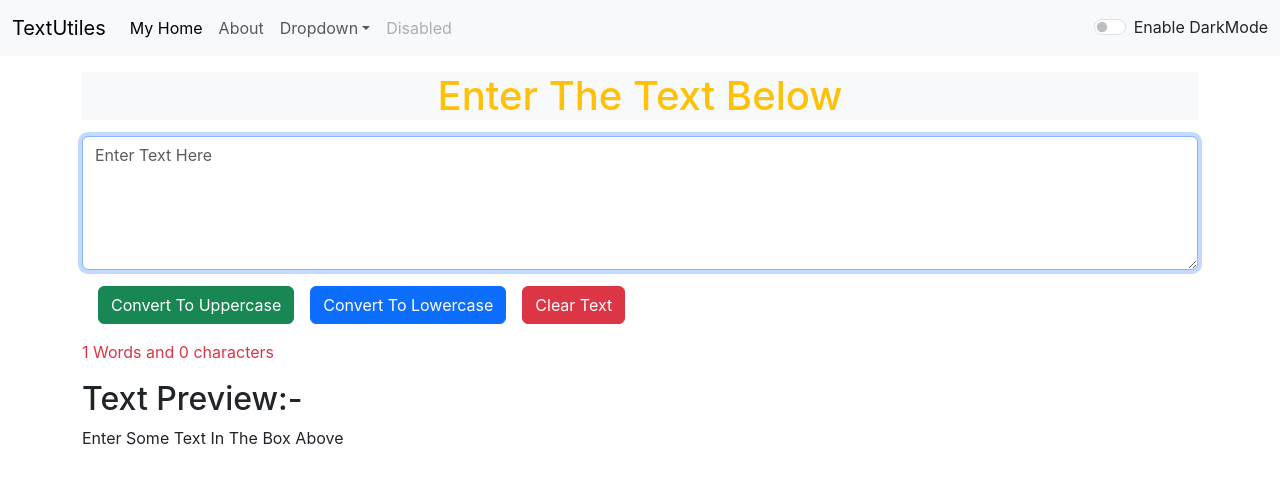
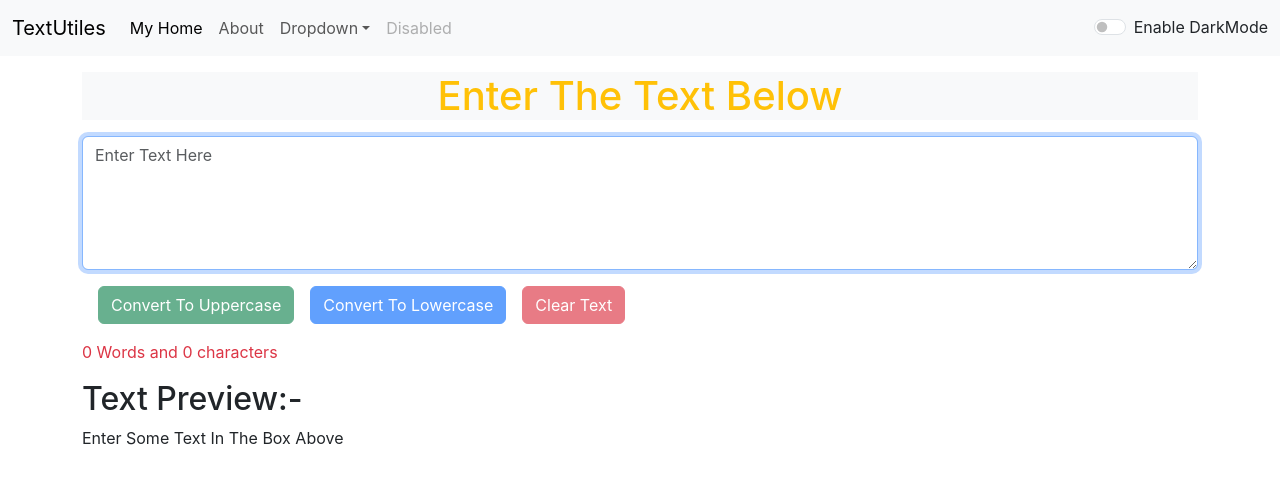
Before and after one commit to bhavyarana/my-react-app, a React (Create React App) app: page / in a window 1280 px wide. Shown: the top 484 px of the page. Built offline with nearby package versions, Linux system fonts and the light colour scheme.

Commit message:
fixed bugs word count and layout shift

```diff
--- a/src/components/Alert.js
+++ b/src/components/Alert.js
@@ -6,7 +6,7 @@ export default function Alert(props) {
     return lower.charAt(0).toUpperCase() + lower.slice(1);
   }
   return (
-    props.alertText && <div>
+    props.alertText && <div style={{ position: `absolute`, width: `100vw` }}>
         <div class={`alert alert-${props.alertText.typ}`} role="alert">
             <strong>{capitalize(props.alertText.typ)}:</strong> {props.alertText.msg}
         </div>
--- a/src/components/Form.js
+++ b/src/components/Form.js
@@ -48,11 +48,11 @@ export default function Form(props) {
     <h1 className={`my-3 text-center text-bg-${props.mode} text-warning`}>{props.heading}</h1>
     <div className="mb-3">
         <textarea style={{backgroundColor: props.mode==='dark'?'grey':'white'}} className={`form-control text-${props.mode==='dark'?'light':'dark'} `} id="myBox" placeholder='Enter Text Here' value={text} rows="5" autoFocus onChange={handleOnChanege}></textarea>
-        <button className='btn btn-success my-3 ms-3' onClick= {handleClick} >Convert To Uppercase</button>
-        <button className='btn btn-primary my-3 ms-3' onClick= {handleClick2} >Convert To Lowercase</button>
-        <button className='btn btn-danger my-3 ms-3' onClick= {handleClickClear} >Clear Text</button>
-        {/* <button style={myStyle}className='btn btn-light my-3 ms-3' type='button' onClick={toggleStyle}>{btnToggleStyle}</button> */}
-        <p className='text-danger'>{text.split(" ").length} Words and {text.length} characters</p>
+        <button className='btn btn-success my-3 ms-3' disabled={text.length===0} onClick= {handleClick} >Convert To Uppercase</button>
+        <button className='btn btn-primary my-3 ms-3' disabled={text.length===0} onClick= {handleClick2} >Convert To Lowercase</button>
+        <button className='btn btn-danger my-3 ms-3' disabled={text.length===0} onClick= {handleClickClear} >Clear Text</button>
+        {/* <button style={myStyle}className='btn btn-light my-3 ms-3' type='button' disabled={text.length===0} onClick={toggleStyle}>{btnToggleStyle}</button> */}
+        <p className='text-danger'>{text.split(" ").filter((element)=>{return element.length!==0}).length} Words and {text.length} characters</p>
         <h2>Text Preview:-</h2>
         <p >{text.length<1?'Enter Some Text In The Box Above': text}</p>
     </div>
```
